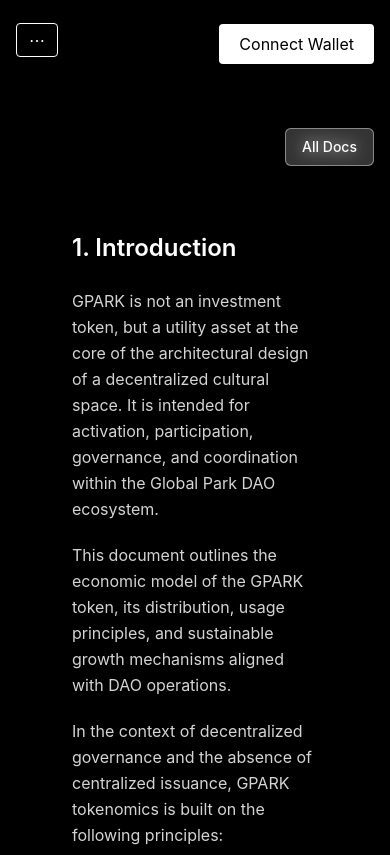
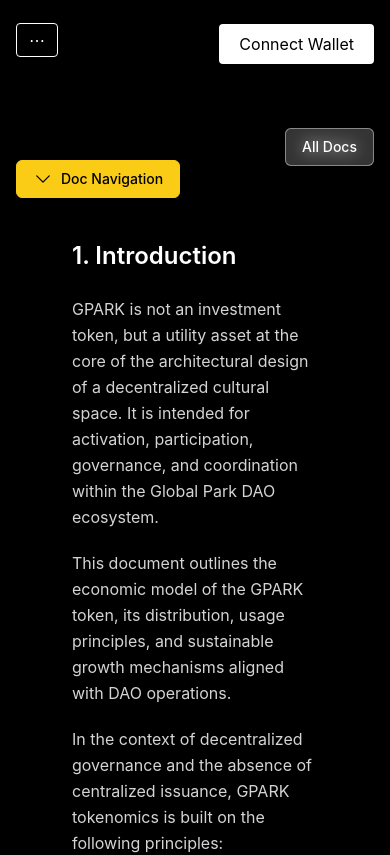
Before and after one commit to GPARKPRO/globalpark-site, a Next.js app: page /docs/tokenomics in a window 390 px wide. Shown: the top 855 px of the page. Built offline with nearby package versions, Linux system fonts and the light colour scheme.

Commit message:
Update DocumentationLayout.tsx

```diff
--- a/components/docs/layouts/DocumentationLayout.tsx
+++ b/components/docs/layouts/DocumentationLayout.tsx
@@ -1,18 +1,27 @@
 'use client';
 
 import { usePathname } from 'next/navigation';
+import { useEffect, useState } from 'react';
+import type { ReactNode } from 'react';
 import MobileDocSectionNav from '@/components/docs/common/MobileDocSectionNav';
 import MobileAllDocsNav from '@/components/docs/common/MobileAllDocsNav';
 
 interface Props {
-  children: React.ReactNode;
-  nav?: React.ReactNode;
+  children: ReactNode;
+  nav?: ReactNode;
 }
 
 export default function DocumentationLayout({ children, nav }: Props) {
   const pathname = usePathname();
+  const [isWhitepaper, setIsWhitepaper] = useState(false);
 
-  const showDocNav = !pathname?.startsWith('/docs/white-paper') && !pathname?.startsWith('/docs');
+  useEffect(() => {
+    if (pathname && pathname.startsWith('/docs/white-paper')) {
+      setIsWhitepaper(true);
+    } else {
+      setIsWhitepaper(false);
+    }
+  }, [pathname]);
 
   return (
     <div className="relative flex flex-col lg:flex-row w-full max-w-screen-xl mx-auto px-6 lg:px-12 xl:px-20">
@@ -24,8 +33,8 @@ export default function DocumentationLayout({ children, nav }: Props) {
       {/* Main Content */}
       <main className="flex-1 pt-20 pb-32 max-w-none">
         {/* Мобильные кнопки */}
-        <div className="lg:hidden sticky top-16 left-0 w-full px-4 z-30 flex justify-between gap-2">
-          {showDocNav && <MobileDocSectionNav />}
+        <div className="lg:hidden sticky top-20 left-0 w-full px-4 z-30 flex justify-between gap-2 bg-black pb-2">
+          {!isWhitepaper && <MobileDocSectionNav />}
           <MobileAllDocsNav />
         </div>
 
```
